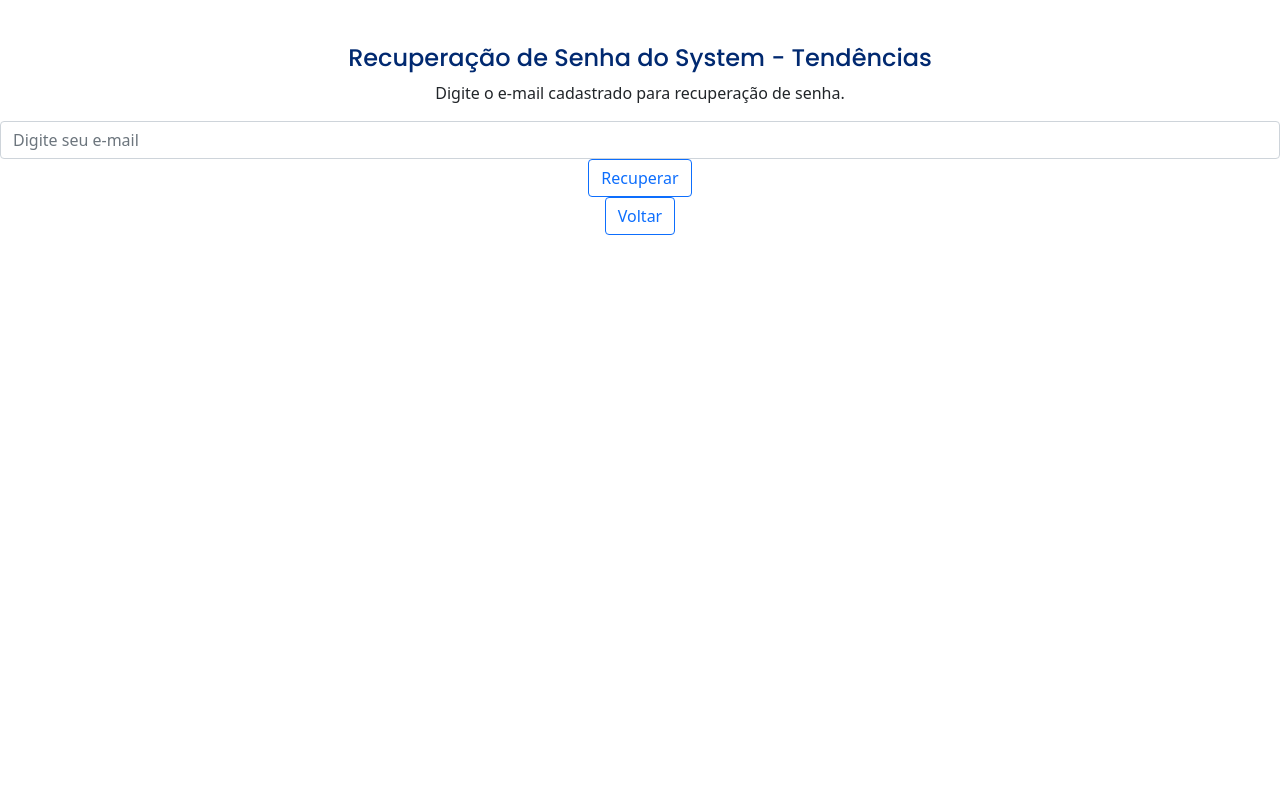
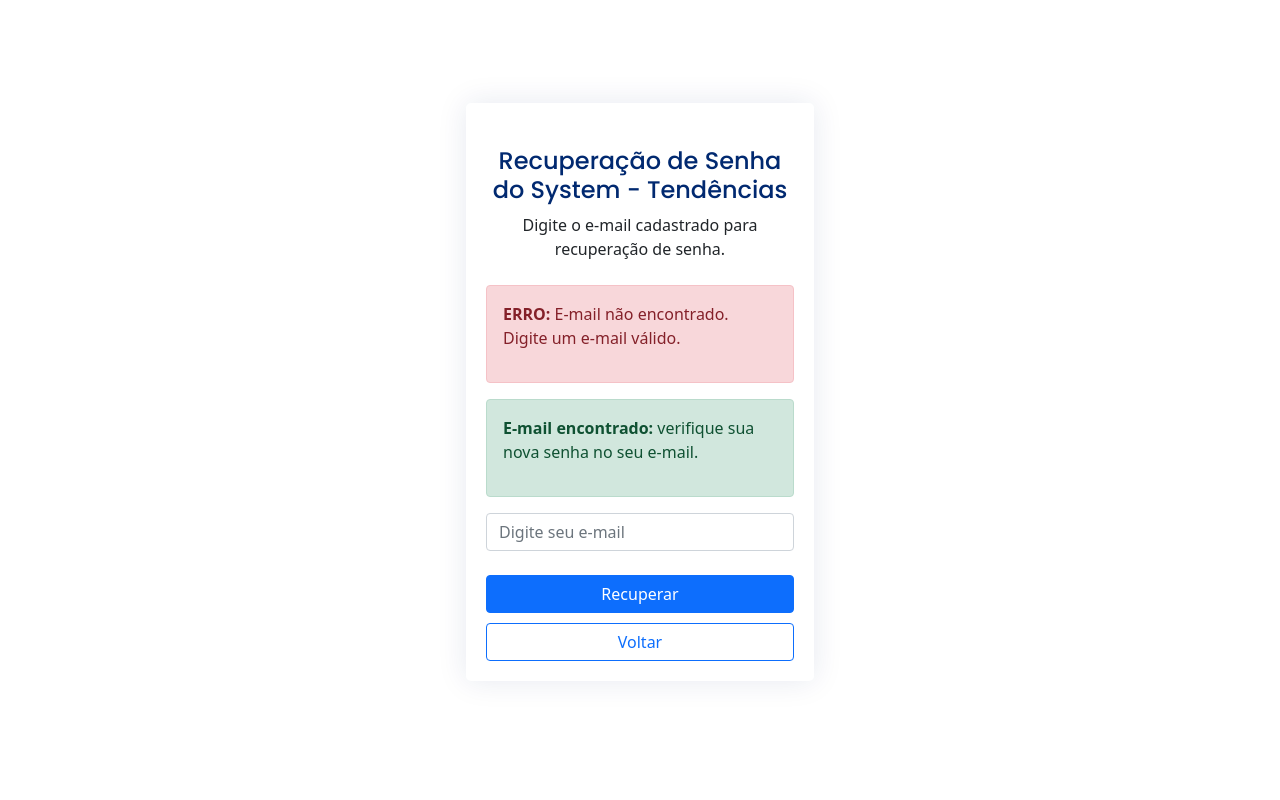
Before and after one commit to iasminimp/tendencia-system, a PHP site: page /esqueceusenha.php in a window 1280 px wide. Run offline with PHP 8.4, Linux system fonts and the light colour scheme; a user stored in the database is signed in; some libraries are stand-ins or nearby versions.

Commit message:
login-system-ok

```diff
--- a/config.php
+++ b/config.php
@@ -9,7 +9,7 @@
 
     #verificação de conexão
     if($conexao->connect_errno){
-        echo "Erro";
+        echo "Erro na conexão com banco de dados.";
     }else{
         //echo "Conexão efetuada com sucesso";
     }
--- a/esqueceusenha.php
+++ b/esqueceusenha.php
@@ -1,5 +1,7 @@
 <?php
     include('config.php');
+    session_start();#iniciando a sessão
+
     if (isset($_POST['ok'])){ #verificação do botao do formulario
         #criar uma nova senha
         $novasenha=substr(md5(time()),0,6); #nova senha
@@ -13,36 +15,27 @@
         $result = $conexao->query($sql);
 
         if(mysqli_num_rows($result)<1){ #nao entra no sistema
-            echo '<br> nao achou o email';
+            $_SESSION['nao_achou_email']=true;  #email_notification
 
         }else{ #acho o email no bd
-            echo '<br> achou o email';
             //somente se o email for enviado sera alterado a senha no bd
             if(1==1){
             #if (mail ($email_user, "Sua nova senha", "Sua nova senha: ".$novasenha)){
-                //função mail, em alguns host nao funcionam, como por exemplo:localhost, para fazer o teste se o email foi enviado para o usuario basta escrever um condição que seja verdadeira, como por exemplo if(1==1)
-                #mail ($destinatario, 'assunto', 'corpo_do_email'SS);
+                    #função mail, em alguns host nao funcionam, como por exemplo:localhost, para fazer o teste se o email foi enviado para o usuario basta escrever um condição que seja verdadeira, como por exemplo if(1==1)
+                    #mail ($destinatario, 'assunto', 'corpo_do_email'SS);
                     //QUERY para editar a senha do usuário no bd
                     $query_user = "UPDATE usuarios SET senha_user = '$nscriptografada' WHERE email_user = '$email_user'";
                     mysqli_query($conexao, $query_user);
 
                     if (mysqli_affected_rows($conexao)) {
-                        //$_SESSION['msg']="<p style='color:green'>Usuário editado com sucesso!</p>";
-                        //header("Location: index.php");
-                        echo "<p style='color:green'>Senha alterada com sucesso!<br> Verifique no seu e-mail a sua nova senha :)</p>";
-                       // header ("Location: index.php");
+                        $_SESSION['achou_email']=true;  #email_notification
                     }else{
-                        echo "<p style='color:#f00'>Erro: Usuário não editado com sucesso!</p>";
+                        echo "<p style='color:#f00'>Erro: Usuário não editado com sucesso. Erro ao alterar no banco de dados!</p>";
                     }
-
             }
         }
-
-
-
     }
 ?>
-
 
 <!DOCTYPE html>
 <html lang="en">
@@ -51,7 +44,7 @@
   <meta charset="utf-8">
   <meta content="width=device-width, initial-scale=1.0" name="viewport">
 
-  <title>Login - Tendencias </title>
+  <title>Cadastro - Tendências </title>
   <meta content="Pagina de login do Tendencias - System" name="description">
   <meta content="login" name="keywords">
 
@@ -80,47 +73,67 @@
 <body>
 
   <main>
-    <div class="pt-4 pb-2">
-        <h5 class="card-title text-center pb-0 fs-4">Recuperação de Senha do System - Tendências </h5>
-        <p class="text-center">Digite o e-mail cadastrado para recuperação de senha.</p>
+    <div class="container">
 
-        <!--<div class=" text-center" action=" " method="POST">
-                      <label for="email" class="form-label">E-mail</label>
-                      <input type="text" name="email" class="form-control" id="email" required>
-                       <div class="invalid-feedback">Entre com seu Senha válido!</div>
-        </div><br>-->
+      <section class="section register min-vh-100 d-flex flex-column align-items-center justify-content-center py-4">
+        <div class="container">
+          <div class="row justify-content-center">
+            <div class="col-lg-4 col-md-6 d-flex flex-column align-items-center justify-content-center">
 
-        <form action='' method="POST">
-        <!--<input placeholder="Seu e-mail" name="email_user" type="text">
-         <input name="ok" value="ok" type="submit">-->
+              <div class="card mb-3">
 
-            <div class="text-center ">
-                <input class="form-control" placeholder="Digite seu e-mail" name="email_user" type="text">
-                <input  class='btn btn-outline-primary' name="ok" value="Recuperar" type="submit">
-                <!-- <a class='btn btn-outline-primary' href="index.php">Voltar</a>-->
-            </div>
+                <div class="card-body">
+
+                    <div class="pt-4 pb-2">
+                        <h5 class="card-title text-center pb-0 fs-4">Recuperação de Senha do System - Tendências </h5>
+                        <p class="text-center">Digite o e-mail cadastrado para recuperação de senha.</p>
+                    </div>
+
+                    <?php #verificação caso não é encontrado o e-mail no banco de dados
+                        if(isset($_SESSION['nao_achou_email'])):
+                    ?>
+                        <div class="alert alert-danger" role="alert">
+                        <p><bold class="fw-bold" >ERRO:</bold> E-mail não encontrado. Digite um e-mail válido.</p>
+                        </div>
+
+                    <?php
+                        endif;
+                        unset($_SESSION['nao_achou_email']);
 
 
+                    #verificação caso ache o e-mail no banco de dados
+                        if(isset($_SESSION['achou_email'])):
+                    ?>
+                        <div class="alert alert-success" role="alert">
+                        <p><bold class="fw-bold">E-mail encontrado:</bold> verifique sua nova senha no seu e-mail.</p>
+                        </div>
 
-        </form>
+                    <?php
+                        endif;
+                        unset($_SESSION['achou_email']);
+                    ?>
 
-        <div class="text-center ">
-            <a class='btn btn-outline-primary' href="index.php">Voltar</a>
+                    <form action='' method="POST">
+                        <div class="text-center ">
+                            <input class="form-control" placeholder="Digite seu e-mail" name="email_user" type="text"><br>
+                            <input  class='btn btn-primary w-100' name="ok" value="Recuperar" type="submit"><br>
+                        </div>
+                    </form>
+                    <div class="text-center " style="margin-top: 10px">
+                       <a class='btn btn-outline-primary w-100' href="index.php">Voltar</a>
+                    </div>
+
+                </div>
+              </div>
+
+
+            </div>
+          </div>
         </div>
 
+      </section>
+
     </div>
-
-
-  <!--
-
-    <form action='' method="POST">
-        <input placeholder="Seu e-mail" name="email_user" type="text">
-        <input name="ok" value="ok" type="submit">
-
-
-
-    </form>-->
-
   </main><!-- End #main -->
 
 
--- a/sistema.php
+++ b/sistema.php
@@ -1,6 +1,5 @@
 <?php
     session_start();
-    //print_r($_SESSION);
 
     if((!isset($_SESSION['username'])==true) and (!isset($_SESSION['user_senha'])==true)){
         unset($_SESSION['username']);
```
Also changed, not shown: cad_sucesso.php (renamed from recuperarsenha.php, +28 -19 lines), cadastro.php (+1 -9 lines), index.php (+2 -20 lines), testLogin.php (+1 -6 lines), readme.md.
